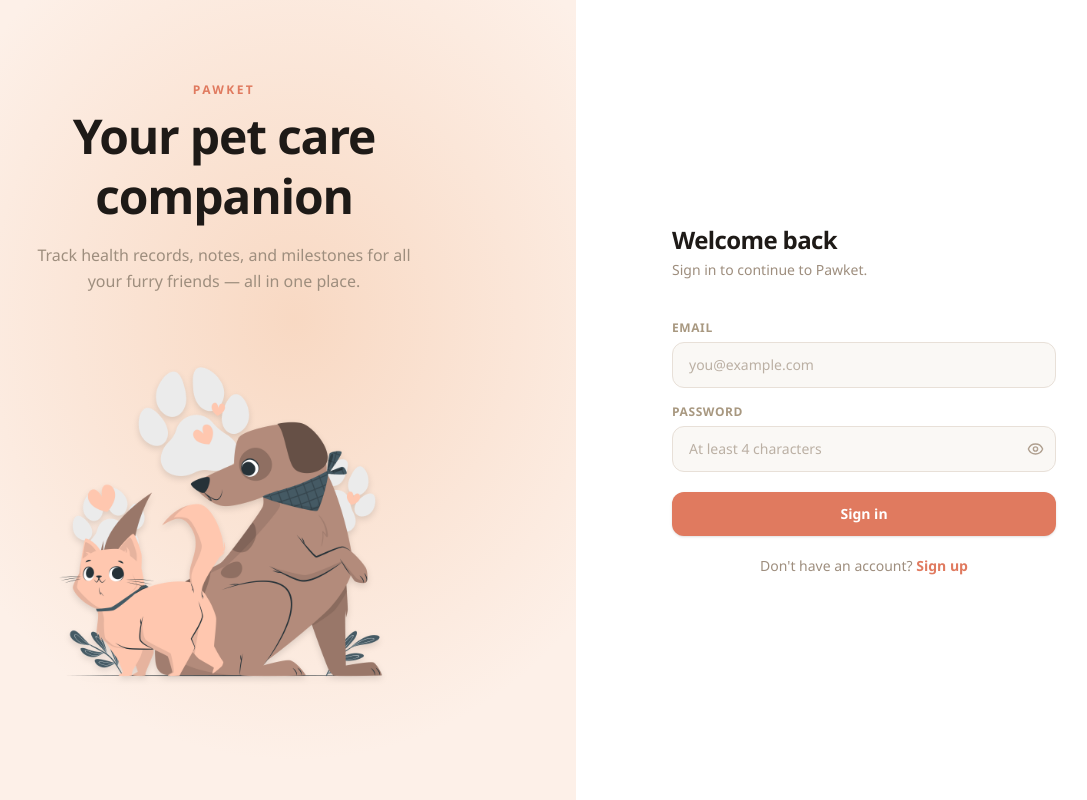
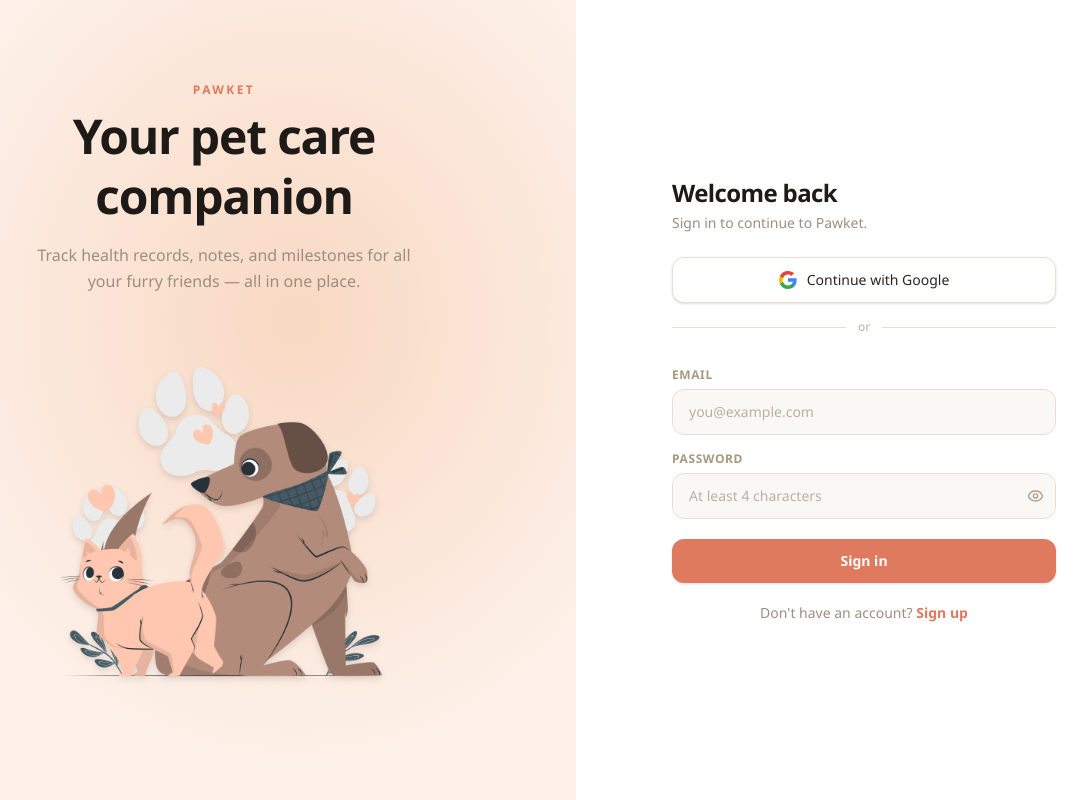
Before and after one commit to arindasr/pawket, a React (Vite) app: page / in a window 1280 px wide. Shown: the whole page, without its empty margins (128-1215 px from the left). Built offline with nearby package versions, Linux system fonts and the light colour scheme.

Commit message:
add supabase

```diff
--- a/src/App.jsx
+++ b/src/App.jsx
@@ -13,6 +13,7 @@
 import ProfilePage from "./components/ProfilePage";
 import AddPetModal from "./components/AddPetModal";
 import HistoryModal from "./components/HistoryModal";
+import { supabase } from "./lib/supabase";
 
 // ── localStorage helpers ──────────────────────────────────
 function lsGet(key, fallback) {
@@ -64,7 +65,8 @@
 
 // ─────────────────────────────────────────────────────────
 export default function App() {
-  const [user, setUser] = useState(() => lsGet(AUTH_KEY, null));
+  const [user, setUser] = useState(null);
+  const [authLoading, setAuthLoading] = useState(true);
   const [petProfiles, setPetProfiles] = useState(() => lsGet(PETS_KEY, []));
   const [notes, setNotes] = useState(() => lsGet(NOTES_KEY, []));
   const [currentDateKey, setCurrentDateKey] = useState(() => todayKey());
@@ -76,8 +78,42 @@
   const [currentPage, setCurrentPage] = useState("dashboard");
 
   useEffect(() => {
-    user ? lsSet(AUTH_KEY, user) : localStorage.removeItem(AUTH_KEY);
-  }, [user]);
+    // Get initial session
+    supabase.auth.getSession().then(({ data: { session } }) => {
+      if (session?.user) {
+        setUser({
+          name:
+            session.user.user_metadata?.full_name ||
+            session.user.user_metadata?.name ||
+            session.user.email?.split("@")[0] ||
+            "Pawrents",
+          email: session.user.email,
+          id: session.user.id,
+        });
+      }
+      setAuthLoading(false);
+    });
+
+    // Listen for auth changes (login, logout, OAuth redirect)
+    const { data: { subscription } } = supabase.auth.onAuthStateChange((_event, session) => {
+      if (session?.user) {
+        setUser({
+          name:
+            session.user.user_metadata?.full_name ||
+            session.user.user_metadata?.name ||
+            session.user.email?.split("@")[0] ||
+            "Pawrents",
+          email: session.user.email,
+          id: session.user.id,
+        });
+      } else {
+        setUser(null);
+      }
+      setAuthLoading(false);
+    });
+
+    return () => subscription.unsubscribe();
+  }, []);
   useEffect(() => {
     lsSet(PETS_KEY, petProfiles);
   }, [petProfiles]);
@@ -180,7 +216,7 @@
   );
 
   // ── Loading splash ────────────────────────────────────
-  if (dailyData === null) {
+  if (authLoading || dailyData === null) {
     return (
       <div className="min-h-dvh bg-[#f7f4ef] flex items-center justify-center">
         <p className="text-[#9e8e7e] font-semibold text-sm">Loading Pawket…</p>
@@ -189,12 +225,12 @@
   }
 
   if (!user) {
-    return <AuthPage onAuth={setUser} />;
+    return <AuthPage />;
   }
 
-  const handleLogout = () => {
+  const handleLogout = async () => {
     setCurrentPage("dashboard");
-    setUser(null);
+    await supabase.auth.signOut();
   };
 
   // ── Render ────────────────────────────────────────────
--- a/src/components/AuthPage.jsx
+++ b/src/components/AuthPage.jsx
@@ -1,6 +1,31 @@
 import { useState } from "react";
 import { Eye, EyeOff } from "lucide-react";
+import { supabase } from "../lib/supabase";
 import petImage from "../assets/pet.png";
+
+// ── Google icon SVG ──
+function GoogleIcon() {
+  return (
+    <svg width="18" height="18" viewBox="0 0 18 18" aria-hidden="true">
+      <path
+        fill="#4285F4"
+        d="M17.64 9.2c0-.637-.057-1.251-.164-1.84H9v3.481h4.844c-.209 1.125-.843 2.078-1.796 2.717v2.258h2.908c1.702-1.567 2.684-3.875 2.684-6.615z"
+      />
+      <path
+        fill="#34A853"
+        d="M9 18c2.43 0 4.467-.806 5.956-2.184l-2.908-2.258c-.806.54-1.837.86-3.048.86-2.344 0-4.328-1.584-5.036-3.711H.957v2.332A8.997 8.997 0 0 0 9 18z"
+      />
+      <path
+        fill="#FBBC05"
+        d="M3.964 10.707A5.41 5.41 0 0 1 3.682 9c0-.593.102-1.17.282-1.707V4.961H.957A8.996 8.996 0 0 0 0 9c0 1.452.348 2.827.957 4.039l3.007-2.332z"
+      />
+      <path
+        fill="#EA4335"
+        d="M9 3.58c1.321 0 2.508.454 3.44 1.345l2.582-2.58C13.463.891 11.426 0 9 0A8.997 8.997 0 0 0 .957 4.961L3.964 7.293C4.672 5.163 6.656 3.58 9 3.58z"
+      />
+    </svg>
+  );
+}
 
 // ── Password input with show/hide toggle ──
 function PasswordInput({ value, onChange, placeholder }) {
@@ -40,8 +65,53 @@
   );
 }
 
-// ── Auth form (shared) ──
-function AuthForm({ isRegister, name, setName, email, setEmail, password, setPassword, onSubmit, onSwitch }) {
+// ── Auth form ──
+function AuthForm({ isRegister, onSwitch }) {
+  const [name, setName] = useState("");
+  const [email, setEmail] = useState("");
+  const [password, setPassword] = useState("");
+  const [error, setError] = useState("");
+  const [loading, setLoading] = useState(false);
+  const [googleLoading, setGoogleLoading] = useState(false);
+
+  async function handleSubmit(e) {
+    e.preventDefault();
+    setError("");
+    setLoading(true);
+
+    if (isRegister) {
+      const { error: signUpError } = await supabase.auth.signUp({
+        email: email.trim(),
+        password,
+        options: {
+          data: { full_name: name.trim() || "Pawrents" },
+        },
+      });
+      if (signUpError) setError(signUpError.message);
+    } else {
+      const { error: signInError } = await supabase.auth.signInWithPassword({
+        email: email.trim(),
+        password,
+      });
+      if (signInError) setError(signInError.message);
+    }
+
+    setLoading(false);
+  }
+
+  async function handleGoogle() {
+    setError("");
+    setGoogleLoading(true);
+    const { error: googleError } = await supabase.auth.signInWithOAuth({
+      provider: "google",
+      options: { redirectTo: window.location.origin },
+    });
+    if (googleError) {
+      setError(googleError.message);
+      setGoogleLoading(false);
+    }
+  }
+
   return (
     <div className="w-full">
       {/* Heading */}
@@ -56,8 +126,26 @@
         </p>
       </div>
 
-      {/* Form */}
-      <form onSubmit={onSubmit} className="flex flex-col gap-4">
+      {/* Google button */}
+      <button
+        type="button"
+        onClick={handleGoogle}
+        disabled={googleLoading || loading}
+        className="mb-4 flex w-full items-center justify-center gap-2.5 rounded-xl border border-[#e8e0d8] bg-white py-3 text-sm font-medium text-[#2d2520] shadow-sm transition hover:bg-[#faf8f5] active:scale-[0.98] disabled:opacity-60"
+      >
+        <GoogleIcon />
+        {googleLoading ? "Redirecting…" : "Continue with Google"}
+      </button>
+
+      {/* Divider */}
+      <div className="relative my-4 flex items-center gap-3">
+        <div className="h-px flex-1 bg-[#e8e0d8]" />
+        <span className="text-xs text-[#bbb0a4]">or</span>
+        <div className="h-px flex-1 bg-[#e8e0d8]" />
+      </div>
+
+      {/* Email/password form */}
+      <form onSubmit={handleSubmit} className="flex flex-col gap-4">
         {/* Name — animated */}
         <div
           className={`grid overflow-hidden transition-all duration-300 ease-out ${
@@ -97,11 +185,21 @@
           />
         </Field>
 
+        {/* Error message */}
+        {error && (
+          <p className="rounded-lg bg-red-50 px-3 py-2 text-xs text-red-600">
+            {error}
+          </p>
+        )}
+
         <button
           type="submit"
-          className="mt-1 w-full rounded-xl bg-[#e07a5f] py-3 text-sm font-semibold text-white shadow-sm transition hover:bg-[#d46e55] active:scale-[0.98]"
+          disabled={loading || googleLoading}
+          className="mt-1 w-full rounded-xl bg-[#e07a5f] py-3 text-sm font-semibold text-white shadow-sm transition hover:bg-[#d46e55] active:scale-[0.98] disabled:opacity-60"
         >
-          {isRegister ? "Create account" : "Sign in"}
+          {loading
+            ? isRegister ? "Creating account…" : "Signing in…"
+            : isRegister ? "Create account" : "Sign in"}
         </button>
       </form>
 
@@ -121,25 +219,9 @@
 }
 
 // ─────────────────────────────────────────────────────────
-export default function AuthPage({ onAuth }) {
+export default function AuthPage() {
   const [mode, setMode] = useState("login");
-  const [name, setName] = useState("");
-  const [email, setEmail] = useState("");
-  const [password, setPassword] = useState("");
-
   const isRegister = mode === "register";
-
-  function handleSubmit(e) {
-    e.preventDefault();
-    const cleanEmail = email.trim();
-    if (!cleanEmail || !password.trim()) return;
-    onAuth({
-      name: isRegister
-        ? name.trim() || "Pawrents"
-        : cleanEmail.split("@")[0] || "Pawrents",
-      email: cleanEmail,
-    });
-  }
 
   function switchMode() {
     setMode(isRegister ? "login" : "register");
@@ -168,14 +250,7 @@
       {/* ── Right panel: form (desktop) ── */}
       <div className="hidden lg:flex flex-1 flex-col items-center justify-center bg-white px-10 xl:px-16">
         <div className="w-full max-w-sm">
-          <AuthForm
-            isRegister={isRegister}
-            name={name} setName={setName}
-            email={email} setEmail={setEmail}
-            password={password} setPassword={setPassword}
-            onSubmit={handleSubmit}
-            onSwitch={switchMode}
-          />
+          <AuthForm isRegister={isRegister} onSwitch={switchMode} />
         </div>
       </div>
 
@@ -184,9 +259,7 @@
 
         {/* Top hero area */}
         <div className="relative overflow-hidden bg-[#fdf0e8] flex flex-col items-center justify-end px-6 pt-14 pb-10">
-          {/* Glow */}
           <div className="absolute inset-0 bg-[radial-gradient(ellipse_at_50%_30%,_#f5c9aa_0%,_transparent_70%)] opacity-70" />
-
           <div className="relative z-10 flex flex-col items-center text-center">
             <img
               src={petImage}
@@ -206,14 +279,7 @@
         {/* Bottom form area */}
         <div className="flex flex-1 flex-col justify-center bg-white px-6 py-8 sm:px-10">
           <div className="w-full max-w-sm mx-auto">
-            <AuthForm
-              isRegister={isRegister}
-              name={name} setName={setName}
-              email={email} setEmail={setEmail}
-              password={password} setPassword={setPassword}
-              onSubmit={handleSubmit}
-              onSwitch={switchMode}
-            />
+            <AuthForm isRegister={isRegister} onSwitch={switchMode} />
           </div>
         </div>
       </div>
--- /dev/null
+++ b/src/lib/supabase.js
@@ -0,0 +1,7 @@
+import { createClient } from "@supabase/supabase-js";
+
+const SUPABASE_URL = "https://ndzhbpllbajujofkhhxc.supabase.co";
+const SUPABASE_ANON_KEY =
+  "eyJhbGciOiJIUzI1NiIsInR5cCI6IkpXVCJ9.eyJpc3MiOiJzdXBhYmFzZSIsInJlZiI6Im5kemhicGxsYmFqdWpvZmtoaHhjIiwicm9sZSI6ImFub24iLCJpYXQiOjE3OTAwNDM3OTgsImV4cCI6MjEwNTYxOTc5OH0.b9CzF8gTlNcHbaV_72cB9I7XlsK5C7-bqdkN9slB4oY";
+
+export const supabase = createClient(SUPABASE_URL, SUPABASE_ANON_KEY);
```
